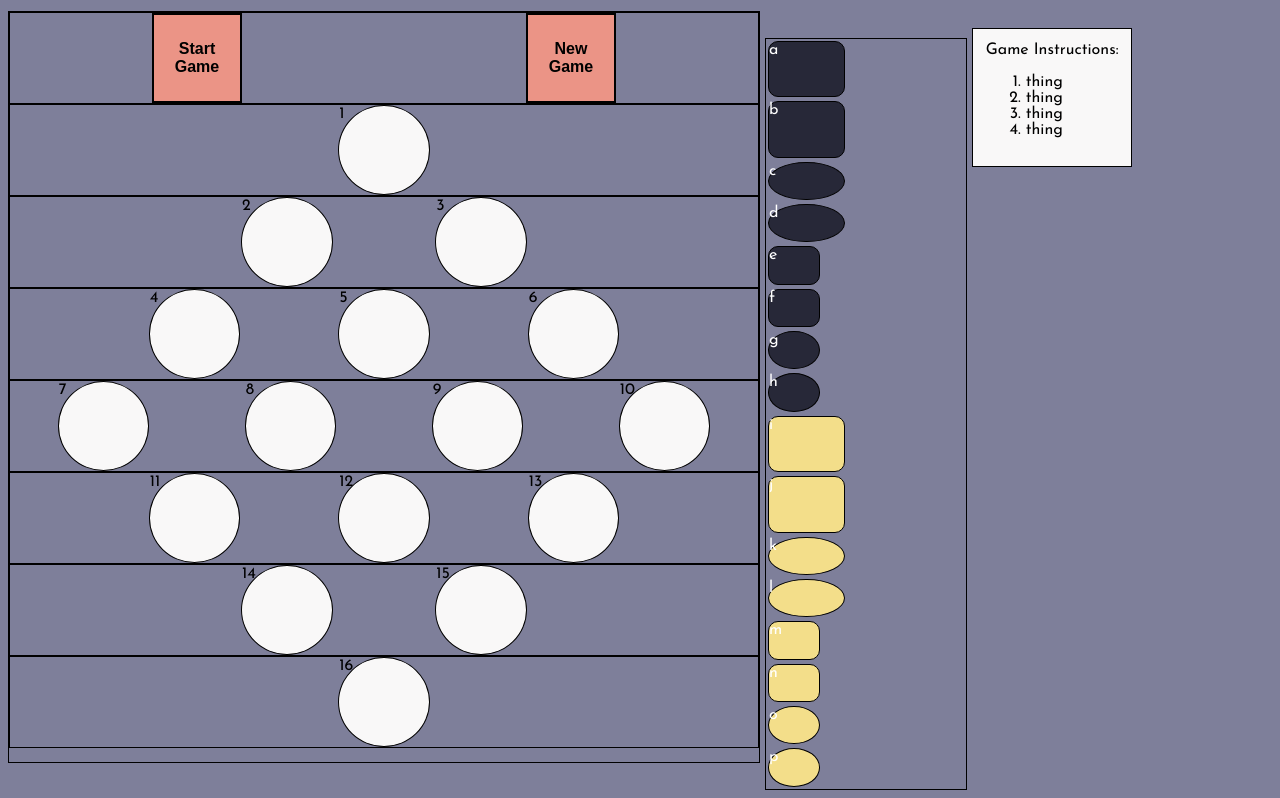
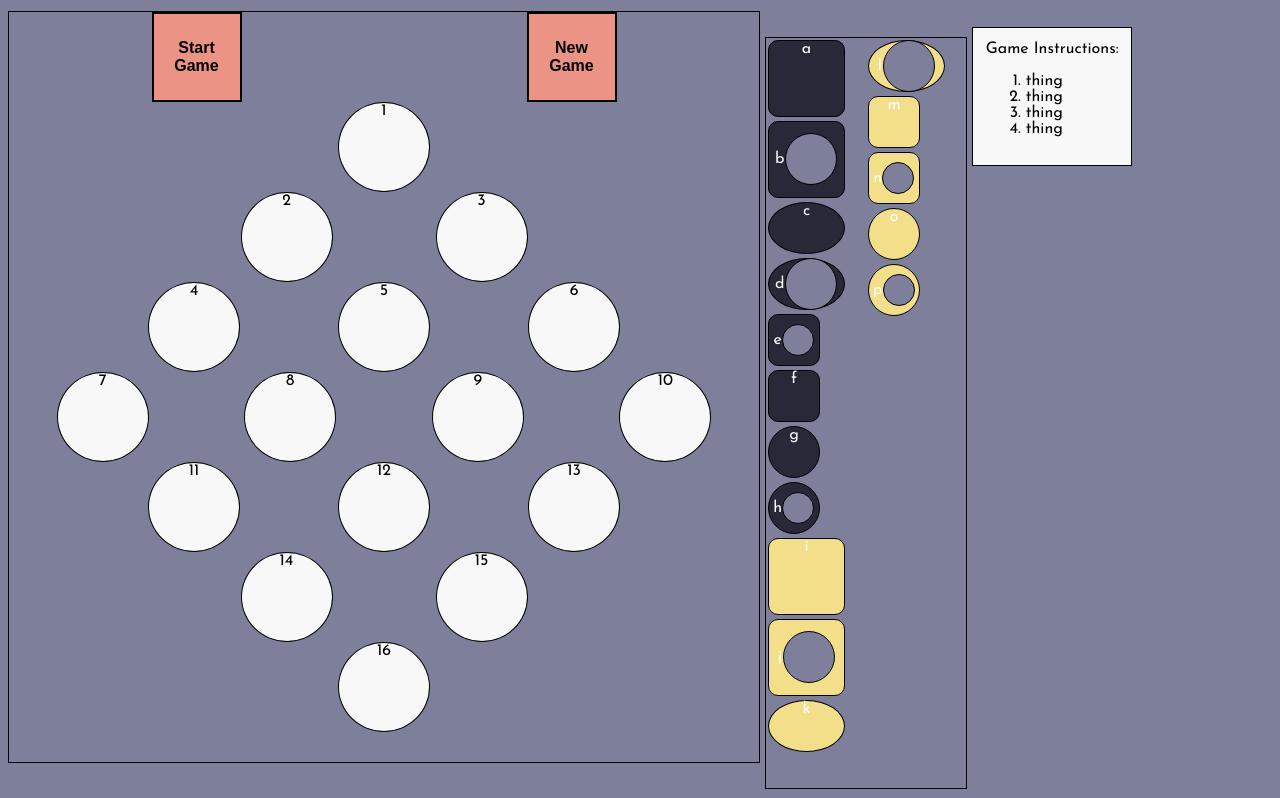
Before and after one commit to kmikitin/Quarto, a plain HTML site: page index.html in a window 1280 px wide. Shown: the part 83-881 px from the top of the page. Drawn offline with nearby package versions, Linux system fonts and the light colour scheme.

Commit message:
Commit 2 - finished css for now, started pseudocoding the game in js

```diff
--- a/css/style.css
+++ b/css/style.css
@@ -1,6 +1,10 @@
 body {
 	background-color: #7E7F9A;
 	font-family: 'Josefin Sans', sans-serif;
+}
+
+header {
+	text-align: center;
 }
 
 h1 {
@@ -19,7 +23,7 @@ h1 {
 	display: flex;
 	flex-direction: row;
 	justify-content: space-around;
-	border: 1px solid black;
+	/*border: 1px solid black;*/
 	height: 12%;
 }
 
@@ -38,6 +42,7 @@ h1 {
 	width: 12%;
 	height: auto;
 	background-color: #F9F8F8;
+	text-align: center;
 }
 
 /*edge spots*/
@@ -60,11 +65,12 @@ h1 {
 .game-pieces {
 	display: inline-flex;
 	flex-direction: column;
+	flex-wrap: wrap;
 	height: 750px;
 	width: 200px;
 	border: 1px solid black;
 	color: white;
-
+	text-align: center;
 }
 
 /*plumb colored pieces*/
@@ -113,7 +119,24 @@ h1 {
 
 /*pieces with holes on top*/
 #B, #D, #E, #H, #J, #L, #N, #P {
+	display: flex;
+	align-items: center;
+	justify-content: center;
+}
 
+/*the 'holes'*/
+.inner-circle {
+	background-color: #7E7F9A;
+	border: 1px solid black;
+	height: 30px;
+	width: 30px;
+	border-radius: 50%;
+	margin: 1%;
+}
+
+#big {
+	height: 50px;
+	width: 50px;
 }
 .instructions {
 	display: inline-flex;
--- a/index.html
+++ b/index.html
@@ -48,21 +48,45 @@
 	</div>
 	<div class="game-pieces">
 		<div id="A">a</div>
-		<div id="B">b</div>
+		<div id="B">
+			b
+			<div class="inner-circle" id="big"></div>
+		</div>
 		<div id="C">c</div>
-		<div id="D">d</div>
-		<div id="E">e</div>
+		<div id="D">
+			d
+			<div class="inner-circle" id="big"></div>
+		</div>
+		<div id="E">
+			e
+			<div class="inner-circle"></div>
+		</div>
 		<div id="F">f</div>
 		<div id="G">g</div>
-		<div id="H">h</div>
+		<div id="H">
+			h
+			<div class="inner-circle"></div>
+		</div>
 		<div id="I">i</div>
-		<div id="J">j</div>
+		<div id="J">
+			j
+			<div class="inner-circle" id="big"></div>
+		</div>
 		<div id="K">k</div>
-		<div id="L">l</div>
+		<div id="L">
+			l
+			<div class="inner-circle" id="big"></div>
+		</div>
 		<div id="M">m</div>
-		<div id="N">n</div>
+		<div id="N">
+			n
+			<div class="inner-circle"></div>
+		</div>
 		<div id="O">o</div>
-		<div id="P">p</div>
+		<div id="P">
+			p
+			<div class="inner-circle"></div>
+		</div>
 	</div>
 	<div class="instructions">
 		Game Instructions:
```
Also changed, not shown: js/app.js (+10 -0 lines).
